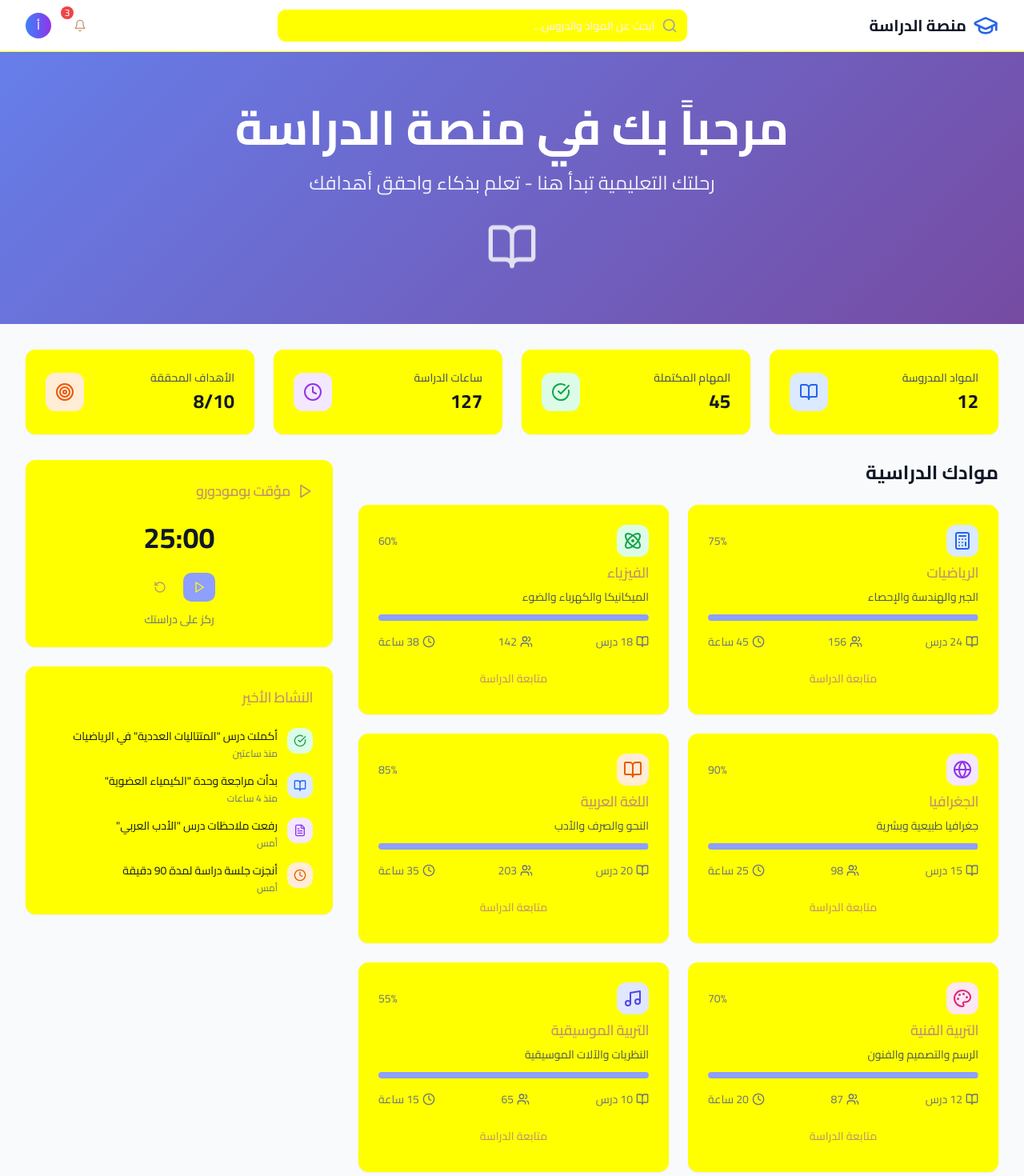
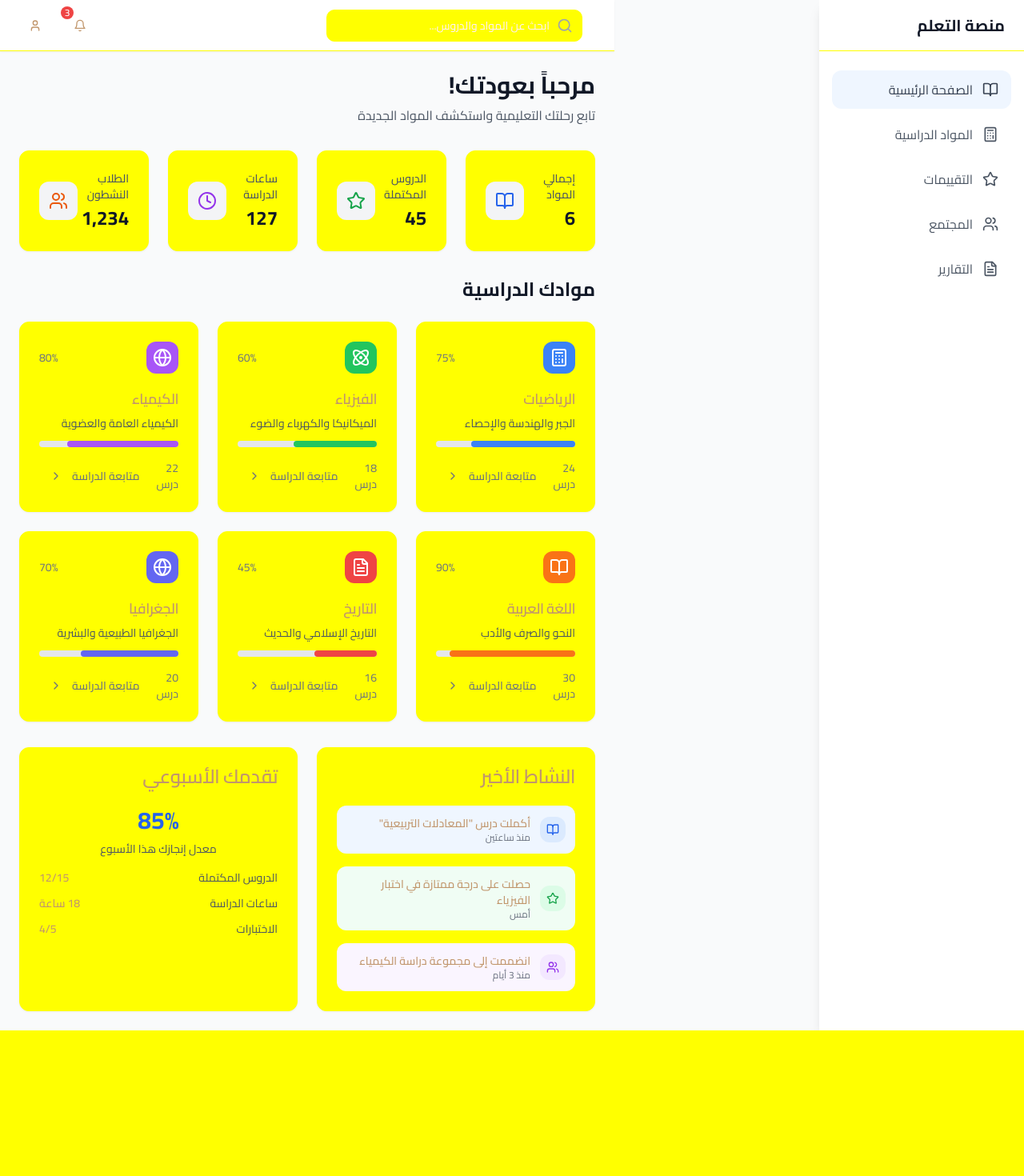
Before and after one commit to MAXHR18/distinguished, a React (Vite) app: page / in a window 1280 px wide. Shown: the top 1470 px of the page at 80% size. After the commit the page ends 1288 px from the top, so only its background shows below. Built offline with nearby package versions, Linux system fonts and the light colour scheme.

Commit message:
Implement platform design
Replicate the design of the platform at https://max44.glitch.me/.

```diff
--- a/src/pages/Index.tsx
+++ b/src/pages/Index.tsx
@@ -1,144 +1,299 @@
-import React from 'react';
-import Header from '@/components/Header';
-import QuickStats from '@/components/QuickStats';
-import SubjectCard from '@/components/SubjectCard';
-import RecentActivity from '@/components/RecentActivity';
-import StudyTimer from '@/components/StudyTimer';
-import { Calculator, Atom, Globe, BookOpen, Palette, Music, FileText, Target } from 'lucide-react';
+
+import React, { useState } from 'react';
+import { Calculator, BookOpen, Globe, Atom, FileText, Users, Clock, Star, ChevronRight, Menu, Search, Bell, User } from 'lucide-react';
+import { Button } from '@/components/ui/button';
+import { Input } from '@/components/ui/input';
+import { Card, CardContent, CardHeader, CardTitle } from '@/components/ui/card';
 
 const Index = () => {
+  const [sidebarOpen, setSidebarOpen] = useState(false);
+
   const subjects = [
     {
+      id: 1,
       title: 'الرياضيات',
       description: 'الجبر والهندسة والإحصاء',
       progress: 75,
       lessons: 24,
-      students: 156,
-      duration: '45 ساعة',
-      color: 'bg-blue-100',
-      icon: <Calculator className="h-6 w-6 text-blue-600" />
+      color: 'bg-blue-500',
+      icon: Calculator
     },
     {
+      id: 2,
       title: 'الفيزياء',
       description: 'الميكانيكا والكهرباء والضوء',
       progress: 60,
       lessons: 18,
-      students: 142,
-      duration: '38 ساعة',
-      color: 'bg-green-100',
-      icon: <Atom className="h-6 w-6 text-green-600" />
+      color: 'bg-green-500',
+      icon: Atom
     },
     {
-      title: 'الجغرافيا',
-      description: 'جغرافيا طبيعية وبشرية',
-      progress: 90,
-      lessons: 15,
-      students: 98,
-      duration: '25 ساعة',
-      color: 'bg-purple-100',
-      icon: <Globe className="h-6 w-6 text-purple-600" />
+      id: 3,
+      title: 'الكيمياء',
+      description: 'الكيمياء العامة والعضوية',
+      progress: 80,
+      lessons: 22,
+      color: 'bg-purple-500',
+      icon: Globe
     },
     {
+      id: 4,
       title: 'اللغة العربية',
       description: 'النحو والصرف والأدب',
-      progress: 85,
-      lessons: 20,
-      students: 203,
-      duration: '35 ساعة',
-      color: 'bg-orange-100',
-      icon: <BookOpen className="h-6 w-6 text-orange-600" />
+      progress: 90,
+      lessons: 30,
+      color: 'bg-orange-500',
+      icon: BookOpen
     },
     {
-      title: 'التربية الفنية',
-      description: 'الرسم والتصميم والفنون',
-      progress: 70,
-      lessons: 12,
-      students: 87,
-      duration: '20 ساعة',
-      color: 'bg-pink-100',
-      icon: <Palette className="h-6 w-6 text-pink-600" />
+      id: 5,
+      title: 'التاريخ',
+      description: 'التاريخ الإسلامي والحديث',
+      progress: 45,
+      lessons: 16,
+      color: 'bg-red-500',
+      icon: FileText
     },
     {
-      title: 'التربية الموسيقية',
-      description: 'النظريات والآلات الموسيقية',
-      progress: 55,
-      lessons: 10,
-      students: 65,
-      duration: '15 ساعة',
-      color: 'bg-indigo-100',
-      icon: <Music className="h-6 w-6 text-indigo-600" />
+      id: 6,
+      title: 'الجغرافيا',
+      description: 'الجغرافيا الطبيعية والبشرية',
+      progress: 70,
+      lessons: 20,
+      color: 'bg-indigo-500',
+      icon: Globe
     }
   ];
 
+  const stats = [
+    { title: 'إجمالي المواد', value: '6', icon: BookOpen, color: 'text-blue-600' },
+    { title: 'الدروس المكتملة', value: '45', icon: Star, color: 'text-green-600' },
+    { title: 'ساعات الدراسة', value: '127', icon: Clock, color: 'text-purple-600' },
+    { title: 'الطلاب النشطون', value: '1,234', icon: Users, color: 'text-orange-600' }
+  ];
+
   return (
-    <div className="min-h-screen bg-gray-50">
-      <Header />
+    <div className="min-h-screen bg-gray-50 flex">
+      {/* Sidebar */}
+      <div className={`fixed inset-y-0 right-0 z-50 w-64 bg-white shadow-lg transform ${sidebarOpen ? 'translate-x-0' : 'translate-x-full'} transition-transform duration-300 ease-in-out lg:translate-x-0 lg:static lg:inset-0`}>
+        <div className="flex items-center justify-between h-16 px-6 border-b">
+          <h1 className="text-xl font-bold text-gray-900">منصة التعلم</h1>
+          <Button
+            variant="ghost"
+            size="icon"
+            onClick={() => setSidebarOpen(false)}
+            className="lg:hidden"
+          >
+            <ChevronRight className="h-5 w-5" />
+          </Button>
+        </div>
 
-      {/* Hero Section */}
-      <section className="gradient-bg text-white py-16">
-        <div className="max-w-7xl mx-auto px-4 sm:px-6 lg:px-8">
-          <div className="text-center">
-            <h1 className="text-4xl md:text-6xl font-bold mb-6 animate-fade-in">
-              مرحباً بك في منصة الدراسة
-            </h1>
-            <p className="text-xl md:text-2xl mb-8 opacity-90 animate-fade-in">
-              رحلتك التعليمية تبدأ هنا - تعلم بذكاء واحقق أهدافك
-            </p>
-            <div className="animate-float">
-              <BookOpen className="h-16 w-16 mx-auto text-white opacity-80" />
+        <nav className="mt-6 px-4">
+          <div className="space-y-2">
+            <a href="#" className="flex items-center px-4 py-3 text-gray-700 bg-blue-50 rounded-lg">
+              <BookOpen className="h-5 w-5 ml-3" />
+              الصفحة الرئيسية
+            </a>
+            <a href="#" className="flex items-center px-4 py-3 text-gray-600 hover:bg-gray-50 rounded-lg">
+              <Calculator className="h-5 w-5 ml-3" />
+              المواد الدراسية
+            </a>
+            <a href="#" className="flex items-center px-4 py-3 text-gray-600 hover:bg-gray-50 rounded-lg">
+              <Star className="h-5 w-5 ml-3" />
+              التقييمات
+            </a>
+            <a href="#" className="flex items-center px-4 py-3 text-gray-600 hover:bg-gray-50 rounded-lg">
+              <Users className="h-5 w-5 ml-3" />
+              المجتمع
+            </a>
+            <a href="#" className="flex items-center px-4 py-3 text-gray-600 hover:bg-gray-50 rounded-lg">
+              <FileText className="h-5 w-5 ml-3" />
+              التقارير
+            </a>
+          </div>
+        </nav>
+      </div>
+
+      {/* Main Content */}
+      <div className="flex-1 lg:mr-64">
+        {/* Header */}
+        <header className="bg-white shadow-sm border-b h-16 flex items-center justify-between px-6">
+          <div className="flex items-center space-x-reverse space-x-4">
+            <Button
+              variant="ghost"
+              size="icon"
+              onClick={() => setSidebarOpen(true)}
+              className="lg:hidden"
+            >
+              <Menu className="h-5 w-5" />
+            </Button>
+            <div className="relative">
+              <Search className="absolute right-3 top-1/2 transform -translate-y-1/2 text-gray-400 h-5 w-5" />
+              <Input
+                type="text"
+                placeholder="ابحث عن المواد والدروس..."
+                className="pr-10 w-80"
+              />
             </div>
           </div>
+
+          <div className="flex items-center space-x-reverse space-x-4">
+            <Button variant="ghost" size="icon" className="relative">
+              <Bell className="h-5 w-5" />
+              <span className="absolute -top-1 -left-1 h-4 w-4 bg-red-500 text-white text-xs rounded-full flex items-center justify-center">3</span>
+            </Button>
+            <Button variant="ghost" size="icon">
+              <User className="h-5 w-5" />
+            </Button>
           </div>
-      </section>
+        </header>
 
-      {/* Main Content */}
-      <main className="max-w-7xl mx-auto px-4 sm:px-6 lg:px-8 py-8">
-        {/* إحصائيات سريعة */}
-        <QuickStats />
+        {/* Main Content Area */}
+        <main className="p-6">
+          {/* Welcome Section */}
+          <div className="mb-8">
+            <h2 className="text-3xl font-bold text-gray-900 mb-2">مرحباً بعودتك!</h2>
+            <p className="text-gray-600">تابع رحلتك التعليمية واستكشف المواد الجديدة</p>
+          </div>
 
-        {/* المحتوى الرئيسي */}
-        <div className="grid grid-cols-1 lg:grid-cols-3 gap-8">
-          {/* المواد الدراسية */}
-          <div className="lg:col-span-2">
-            <h2 className="text-2xl font-bold text-gray-900 mb-6">موادك الدراسية</h2>
-            <div className="grid grid-cols-1 md:grid-cols-2 gap-6">
-              {subjects.map((subject, index) => (
-                <SubjectCard key={index} {...subject} />
+          {/* Stats Cards */}
+          <div className="grid grid-cols-1 md:grid-cols-2 lg:grid-cols-4 gap-6 mb-8">
+            {stats.map((stat, index) => (
+              <Card key={index} className="hover:shadow-lg transition-shadow">
+                <CardContent className="p-6">
+                  <div className="flex items-center justify-between">
+                    <div>
+                      <p className="text-sm font-medium text-gray-600 mb-1">{stat.title}</p>
+                      <p className="text-2xl font-bold text-gray-900">{stat.value}</p>
+                    </div>
+                    <div className={`p-3 rounded-lg bg-gray-100`}>
+                      <stat.icon className={`h-6 w-6 ${stat.color}`} />
+                    </div>
+                  </div>
+                </CardContent>
+              </Card>
+            ))}
+          </div>
+
+          {/* Subjects Grid */}
+          <div className="mb-8">
+            <h3 className="text-2xl font-bold text-gray-900 mb-6">موادك الدراسية</h3>
+            <div className="grid grid-cols-1 md:grid-cols-2 lg:grid-cols-3 gap-6">
+              {subjects.map((subject) => (
+                <Card key={subject.id} className="hover:shadow-lg transition-all duration-300 cursor-pointer">
+                  <CardHeader className="pb-3">
+                    <div className="flex items-center justify-between mb-3">
+                      <div className={`p-2 rounded-lg ${subject.color} text-white`}>
+                        <subject.icon className="h-6 w-6" />
+                      </div>
+                      <span className="text-sm text-gray-500">{subject.progress}%</span>
+                    </div>
+                    <CardTitle className="text-lg font-semibold">{subject.title}</CardTitle>
+                    <p className="text-sm text-gray-600">{subject.description}</p>
+                  </CardHeader>
+                  <CardContent>
+                    <div className="space-y-4">
+                      <div className="w-full bg-gray-200 rounded-full h-2">
+                        <div
+                          className={`h-2 rounded-full ${subject.color}`}
+                          style={{ width: `${subject.progress}%` }}
+                        ></div>
+                      </div>
+
+                      <div className="flex justify-between items-center text-sm text-gray-500">
+                        <span>{subject.lessons} درس</span>
+                        <Button variant="outline" size="sm">
+                          متابعة الدراسة
+                          <ChevronRight className="h-4 w-4 mr-1" />
+                        </Button>
+                      </div>
+                    </div>
+                  </CardContent>
+                </Card>
               ))}
             </div>
           </div>
 
-          {/* الشريط الجانبي */}
-          <div className="space-y-6">
-            <StudyTimer />
-            <RecentActivity />
+          {/* Recent Activity */}
+          <div className="grid grid-cols-1 lg:grid-cols-2 gap-6">
+            <Card>
+              <CardHeader>
+                <CardTitle>النشاط الأخير</CardTitle>
+              </CardHeader>
+              <CardContent>
+                <div className="space-y-4">
+                  <div className="flex items-center space-x-reverse space-x-3 p-3 bg-blue-50 rounded-lg">
+                    <div className="p-2 bg-blue-100 rounded-lg">
+                      <BookOpen className="h-4 w-4 text-blue-600" />
+                    </div>
+                    <div className="flex-1">
+                      <p className="text-sm font-medium">أكملت درس "المعادلات التربيعية"</p>
+                      <p className="text-xs text-gray-500">منذ ساعتين</p>
                     </div>
                   </div>
 
-        {/* قسم إضافي للأدوات */}
-        <section className="mt-16">
-          <h2 className="text-2xl font-bold text-gray-900 mb-6 text-center">أدوات مساعدة</h2>
-          <div className="grid grid-cols-1 md:grid-cols-3 gap-6">
-            <div className="bg-white p-6 rounded-lg shadow-sm card-hover text-center">
-              <Calculator className="h-12 w-12 text-blue-600 mx-auto mb-4" />
-              <h3 className="font-semibold mb-2">آلة حاسبة علمية</h3>
-              <p className="text-gray-600 text-sm">حل مسائل الرياضيات والفيزياء</p>
+                  <div className="flex items-center space-x-reverse space-x-3 p-3 bg-green-50 rounded-lg">
+                    <div className="p-2 bg-green-100 rounded-lg">
+                      <Star className="h-4 w-4 text-green-600" />
+                    </div>
+                    <div className="flex-1">
+                      <p className="text-sm font-medium">حصلت على درجة ممتازة في اختبار الفيزياء</p>
+                      <p className="text-xs text-gray-500">أمس</p>
+                    </div>
                   </div>
 
-            <div className="bg-white p-6 rounded-lg shadow-sm card-hover text-center">
-              <FileText className="h-12 w-12 text-green-600 mx-auto mb-4" />
-              <h3 className="font-semibold mb-2">منظم الملاحظات</h3>
-              <p className="text-gray-600 text-sm">رتب وانظم ملاحظاتك الدراسية</p>
+                  <div className="flex items-center space-x-reverse space-x-3 p-3 bg-purple-50 rounded-lg">
+                    <div className="p-2 bg-purple-100 rounded-lg">
+                      <Users className="h-4 w-4 text-purple-600" />
+                    </div>
+                    <div className="flex-1">
+                      <p className="text-sm font-medium">انضممت إلى مجموعة دراسة الكيمياء</p>
+                      <p className="text-xs text-gray-500">منذ 3 أيام</p>
+                    </div>
+                  </div>
+                </div>
+              </CardContent>
+            </Card>
+
+            <Card>
+              <CardHeader>
+                <CardTitle>تقدمك الأسبوعي</CardTitle>
+              </CardHeader>
+              <CardContent>
+                <div className="space-y-4">
+                  <div className="text-center">
+                    <div className="text-3xl font-bold text-blue-600 mb-2">85%</div>
+                    <p className="text-sm text-gray-600">معدل إنجازك هذا الأسبوع</p>
                   </div>
 
-            <div className="bg-white p-6 rounded-lg shadow-sm card-hover text-center">
-              <Target className="h-12 w-12 text-purple-600 mx-auto mb-4" />
-              <h3 className="font-semibold mb-2">متتبع الأهداف</h3>
-              <p className="text-gray-600 text-sm">ضع أهدافك وتابع تقدمك</p>
+                  <div className="space-y-3">
+                    <div className="flex justify-between items-center">
+                      <span className="text-sm text-gray-600">الدروس المكتملة</span>
+                      <span className="text-sm font-medium">12/15</span>
+                    </div>
+                    <div className="flex justify-between items-center">
+                      <span className="text-sm text-gray-600">ساعات الدراسة</span>
+                      <span className="text-sm font-medium">18 ساعة</span>
+                    </div>
+                    <div className="flex justify-between items-center">
+                      <span className="text-sm text-gray-600">الاختبارات</span>
+                      <span className="text-sm font-medium">4/5</span>
                     </div>
                   </div>
-        </section>
+                </div>
+              </CardContent>
+            </Card>
+          </div>
         </main>
+      </div>
+
+      {/* Overlay for mobile */}
+      {sidebarOpen && (
+        <div
+          className="fixed inset-0 bg-black bg-opacity-50 z-40 lg:hidden"
+          onClick={() => setSidebarOpen(false)}
+        ></div>
+      )}
     </div>
   );
 };
```
Lines whose indentation alone changed are shown as unchanged.
